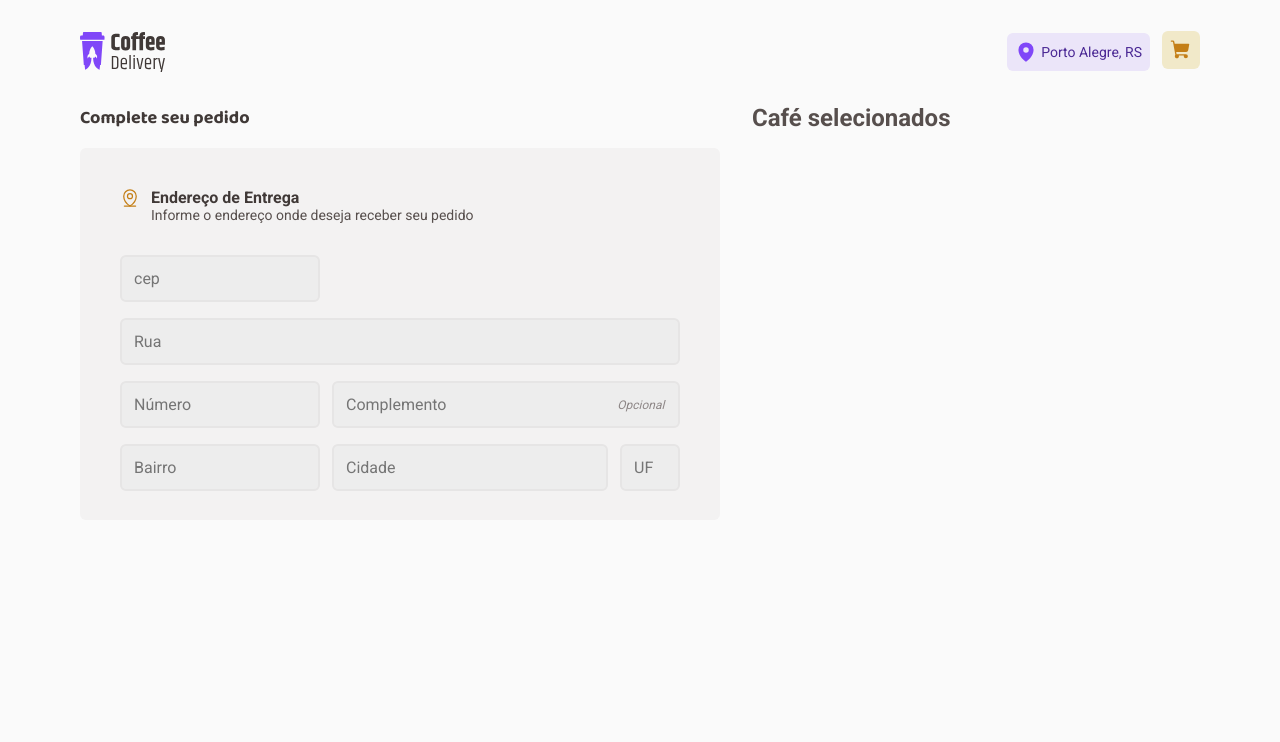
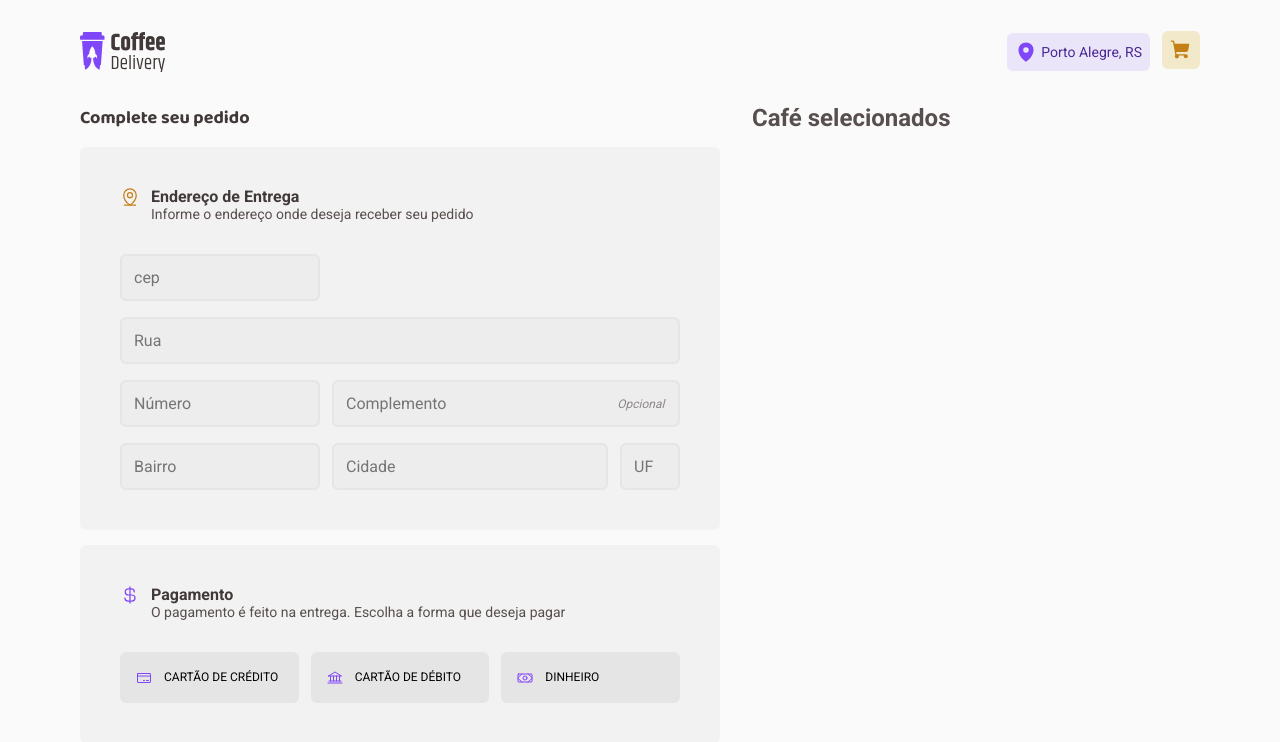
Before and after one commit to kleberfreire/coffee-delivery, a React (Vite) app: page /checkout in a window 1280 px wide. Shown: the top 742 px of the page. Built offline with nearby package versions, Linux system fonts and the light colour scheme.

Commit message:
endereço metodo de pagamento pronto

```diff
--- /dev/null
+++ b/src/pages/Checkout/ButtonPurchase/index.tsx
@@ -0,0 +1,16 @@
+import { ReactNode } from 'react'
+import { Button } from './style'
+
+interface IButtonPurchaseProps {
+  method: string
+  icon: ReactNode
+}
+
+export function ButtonPurchase({ icon, method }: IButtonPurchaseProps) {
+  return (
+    <Button>
+      {icon}
+      {method}
+    </Button>
+  )
+}
--- /dev/null
+++ b/src/pages/Checkout/ButtonPurchase/style.ts
@@ -0,0 +1,25 @@
+import styled from 'styled-components'
+
+export const Button = styled.button`
+  border: none;
+  width: 100%;
+  background: ${(props) => props.theme['base-button']};
+  border-radius: 6px;
+  display: flex;
+  flex-wrap: nowrap;
+  align-items: center;
+  justify-content: start;
+  padding: 1rem;
+  font-size: 0.75rem;
+  cursor: pointer;
+  text-transform: uppercase;
+  line-height: 160%;
+
+  & > svg {
+    height: 1rem;
+    width: 1rem;
+
+    color: ${(props) => props.theme.purple};
+    margin-right: 0.75rem;
+  }
+`
--- a/src/pages/Checkout/index.tsx
+++ b/src/pages/Checkout/index.tsx
@@ -1,10 +1,19 @@
-import { MapPinLine } from 'phosphor-react'
 import {
+  Bank,
+  CreditCard,
+  CurrencyDollar,
+  MapPinLine,
+  Money,
+} from 'phosphor-react'
+import { ButtonPurchase } from './ButtonPurchase'
+import {
+  AddressWrapper,
+  ButtonsPurchaseWrapper,
   CompleteYourOrder,
   ConfirmPurchase,
   FormContainer,
-  FormPurchase,
-  HeaderForm,
+  HeaderAddress,
+  HeaderPurchase,
   InputCep,
   InputCity,
   InputComplement,
@@ -13,6 +22,7 @@ import {
   InputNumber,
   InputRoad,
   InputUF,
+  MethodPurchaseWrapper,
   MultiplesInputContainer,
   WrapperContainer,
 } from './style'
@@ -23,14 +33,15 @@ export function Checkout() {
       <CompleteYourOrder>
         <h1>Complete seu pedido</h1>
         <FormContainer>
-          <HeaderForm>
+          <form action="">
+            <AddressWrapper>
+              <HeaderAddress>
                 <MapPinLine size={20} />
                 <div>
                   <h2>Endereço de Entrega</h2>
                   <p>Informe o endereço onde deseja receber seu pedido</p>
                 </div>
-          </HeaderForm>
-          <FormPurchase action="">
+              </HeaderAddress>
               <InputCep type="text" placeholder="cep" />
               <InputRoad type="text" placeholder="Rua" />
               <MultiplesInputContainer>
@@ -45,7 +56,31 @@ export function Checkout() {
                 <InputCity type="text" placeholder="Cidade" />
                 <InputUF type="text" placeholder="UF" />
               </MultiplesInputContainer>
-          </FormPurchase>
+            </AddressWrapper>
+            <MethodPurchaseWrapper>
+              <HeaderPurchase>
+                <CurrencyDollar size={20} />
+                <div>
+                  <h2>Pagamento</h2>
+                  <p>
+                    O pagamento é feito na entrega. Escolha a forma que deseja
+                    pagar
+                  </p>
+                </div>
+              </HeaderPurchase>
+              <ButtonsPurchaseWrapper>
+                <ButtonPurchase
+                  icon={<CreditCard size={32} />}
+                  method="Cartão de crédito"
+                />
+                <ButtonPurchase
+                  icon={<Bank size={32} />}
+                  method="cartão de débito"
+                />
+                <ButtonPurchase icon={<Money size={32} />} method="dinheiro" />
+              </ButtonsPurchaseWrapper>
+            </MethodPurchaseWrapper>
+          </form>
         </FormContainer>
       </CompleteYourOrder>
       <section>
--- a/src/pages/Checkout/style.ts
+++ b/src/pages/Checkout/style.ts
@@ -6,6 +6,7 @@ export const WrapperContainer = styled.div`
   margin: 0 auto;
   display: flex;
   gap: 2rem;
+  margin-bottom: 5rem;
 `
 
 export const CompleteYourOrder = styled.section`
@@ -16,7 +17,7 @@ export const CompleteYourOrder = styled.section`
   }
 `
 
-export const HeaderForm = styled.div`
+export const HeaderAddress = styled.div`
   display: flex;
 
   & > svg {
@@ -43,13 +44,20 @@ export const HeaderForm = styled.div`
 export const FormContainer = styled.div`
   max-width: 40rem;
   width: 100%;
-  height: 23.25rem;
-  margin-top: 1rem;
-  background: ${(props) => (props) => props.theme['base-card']};
+  display: flex;
+  flex-direction: column;
+`
+
+export const AddressWrapper = styled.div`
+  max-width: 40rem;
+  width: 100%;
+  margin-top: 0.9375rem;
   border-radius: 6px;
   padding: 2.5rem;
   display: flex;
   flex-direction: column;
+  gap: 1rem;
+  background: ${(props) => (props) => props.theme['base-card']};
 `
 
 const inputBase = styled.input`
@@ -59,15 +67,10 @@ const inputBase = styled.input`
   border: 2px solid ${(props) => props.theme['base-button']};
   border-radius: 6px;
 `
-export const FormPurchase = styled.form`
-  display: flex;
-  flex-direction: column;
-  gap: 1rem;
-`
 
 export const InputCep = styled(inputBase)`
   width: 12.5rem;
-  margin-top: 2rem;
+  margin-top: 1rem;
 `
 
 export const InputRoad = styled(inputBase)`
@@ -124,6 +127,51 @@ export const InputUF = styled(inputBase)`
   width: 3.75rem;
 `
 
+export const MethodPurchaseWrapper = styled.div`
+  max-width: 40rem;
+  width: 100%;
+  margin-top: 0.9375rem;
+  border-radius: 6px;
+  padding: 2.5rem;
+  display: flex;
+  flex-direction: column;
+  gap: 1rem;
+  background: ${(props) => (props) => props.theme['base-card']};
+`
+
+export const HeaderPurchase = styled.div`
+  display: flex;
+
+  & > svg {
+    color: ${(props) => props.theme.purple};
+
+    margin-right: 0.6875rem;
+  }
+
+  & div {
+    width: 33.125rem;
+  }
+
+  & div > h2 {
+    color: ${(props) => props.theme['base-subtitle']};
+    font-size: ${(props) => props.theme['text-regular-m']};
+  }
+
+  & div > p {
+    color: ${(props) => props.theme['base-text']};
+    font-size: ${(props) => props.theme['text-regular-s']};
+  }
+`
+
+export const ButtonsPurchaseWrapper = styled.div`
+  width: 100%;
+  display: flex;
+  align-items: center;
+  justify-content: center;
+  gap: 0.75rem;
+  margin-top: 1rem;
+`
+
 export const ConfirmPurchase = styled.div`
   display: flex;
 `
```
Lines whose indentation alone changed are shown as unchanged.
